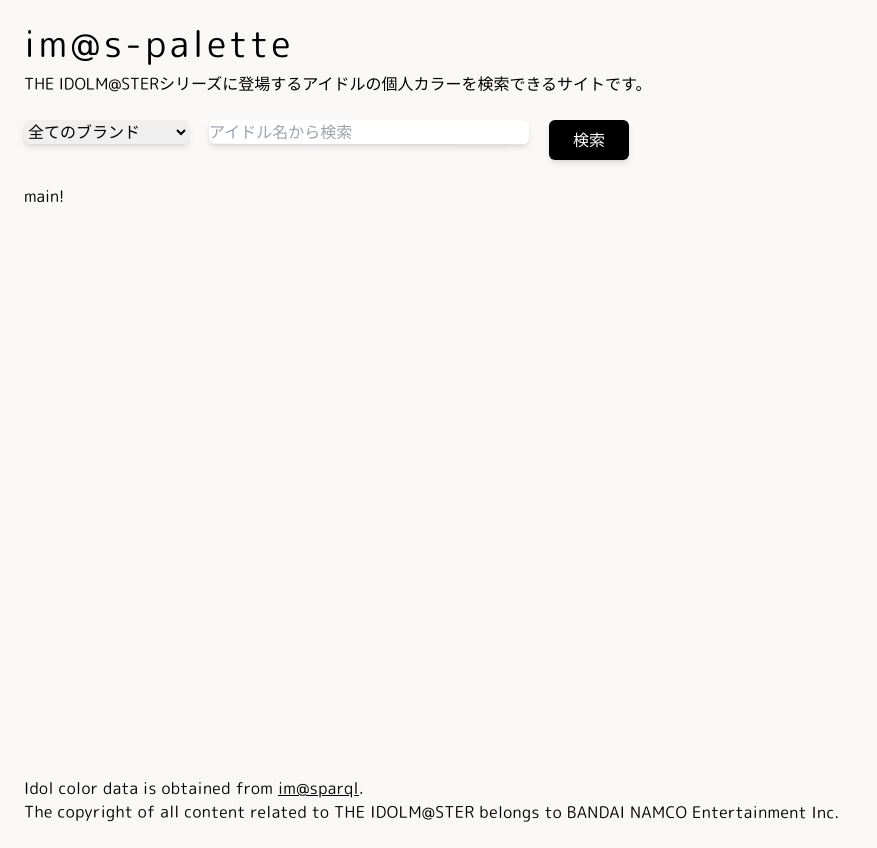
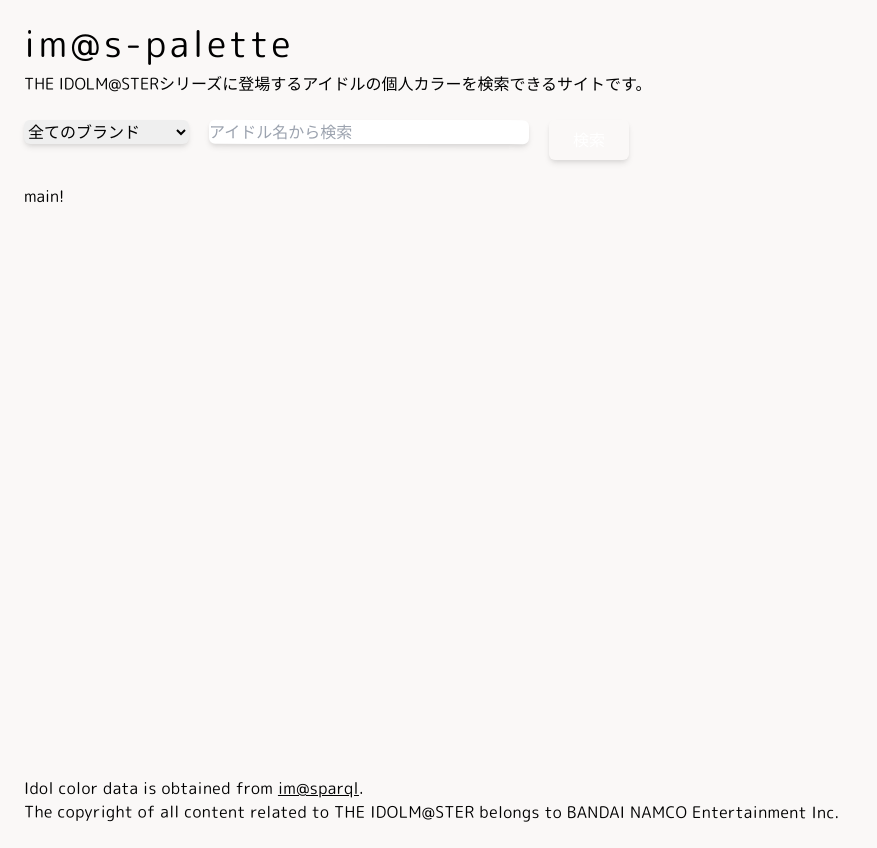
Before and after one commit to arrow2nd/imas-palette, a Next.js app: page / in a window 1280 px wide. Shown: the whole page, without its empty margins (0-877 px from the left). Built offline with nearby package versions, Linux system fonts and the light colour scheme; what @tailwindcss/custom-forms would draw is missing.

Commit message:
change: color

```diff
--- a/components/atoms/button/search-button.tsx
+++ b/components/atoms/button/search-button.tsx
@@ -4,7 +4,7 @@
 
 const SearchButton = ({ className = '' }: Props) => (
   <div className={className}>
-    <button className="w-20 h-10 block rounded-md shadow-md bg-black text-white">
+    <button className="w-20 h-10 block rounded-md shadow-md bg-natural-black text-white">
       検索
     </button>
   </div>
```
